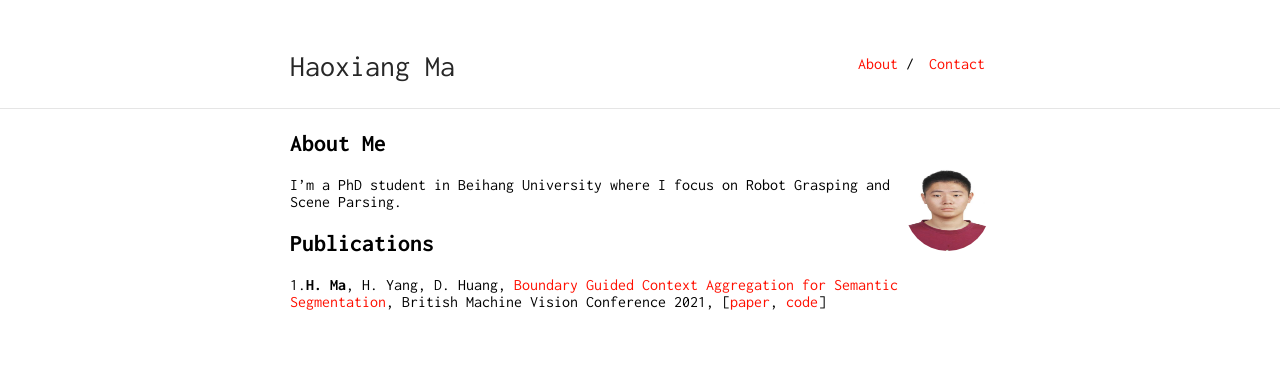
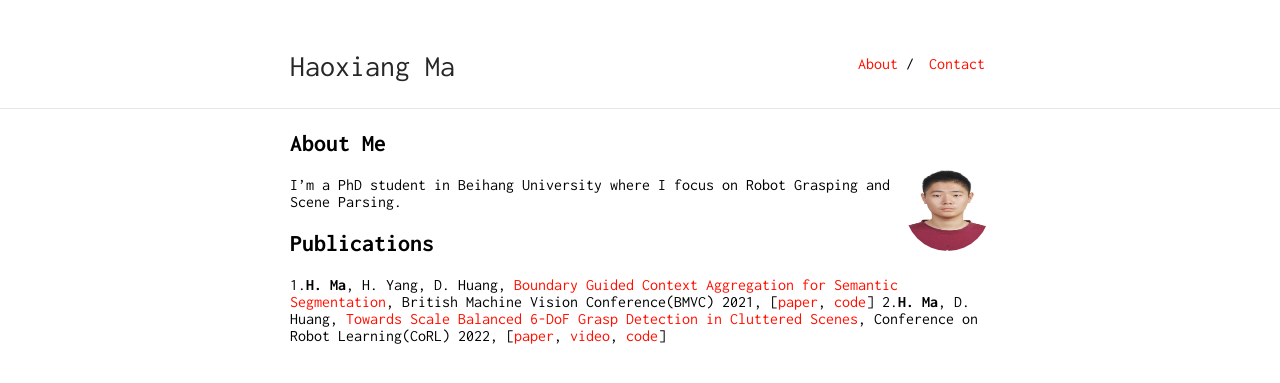
Before and after one commit to mahaoxiang822/mahaoxiang822.github.io, a Jekyll site: the page built from index.md, in a window 1280 px wide. Shown: the top 383 px of the page. Built offline with Jekyll 4.4.1, drawn with Linux system fonts in a browser that asks for light colours.

Commit message:
add corl

```diff
--- a/index.md
+++ b/index.md
@@ -10,4 +10,5 @@ title: Haoxiang Ma
 I'm a PhD student in Beihang University where I focus on Robot Grasping and Scene Parsing.
 
 ## Publications
-1.**H. Ma**, H. Yang, D. Huang, [Boundary Guided Context Aggregation for Semantic Segmentation](https://arxiv.org/abs/2110.14587),  British Machine Vision Conference 2021, [[paper](https://arxiv.org/abs/2110.14587), [code](https://github.com/mahaoxiang822/Boundary-Guided-Context-Aggregation)]
+1.**H. Ma**, H. Yang, D. Huang, [Boundary Guided Context Aggregation for Semantic Segmentation](https://arxiv.org/abs/2110.14587),  British Machine Vision Conference(BMVC) 2021, [[paper](https://arxiv.org/abs/2110.14587), [code](https://github.com/mahaoxiang822/Boundary-Guided-Context-Aggregation)]
+2.**H. Ma**, D. Huang, [Towards Scale Balanced 6-DoF Grasp Detection in Cluttered Scenes](https://openreview.net/pdf?id=tiPHpS4eA4),  Conference on Robot Learning(CoRL) 2022, [[paper](https://openreview.net/pdf?id=tiPHpS4eA4), [video](https://youtu.be/EUXYsd5gK8I), [code](https://github.com/mahaoxiang822/Scale-Balanced-Grasp)]
```
